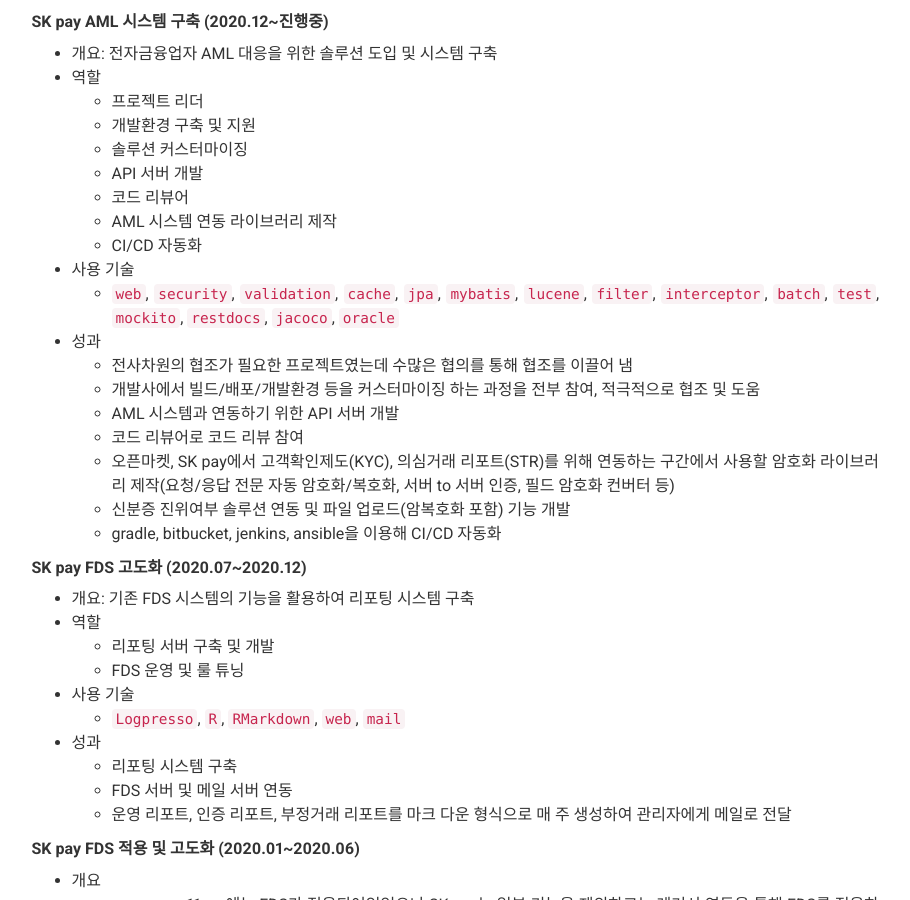
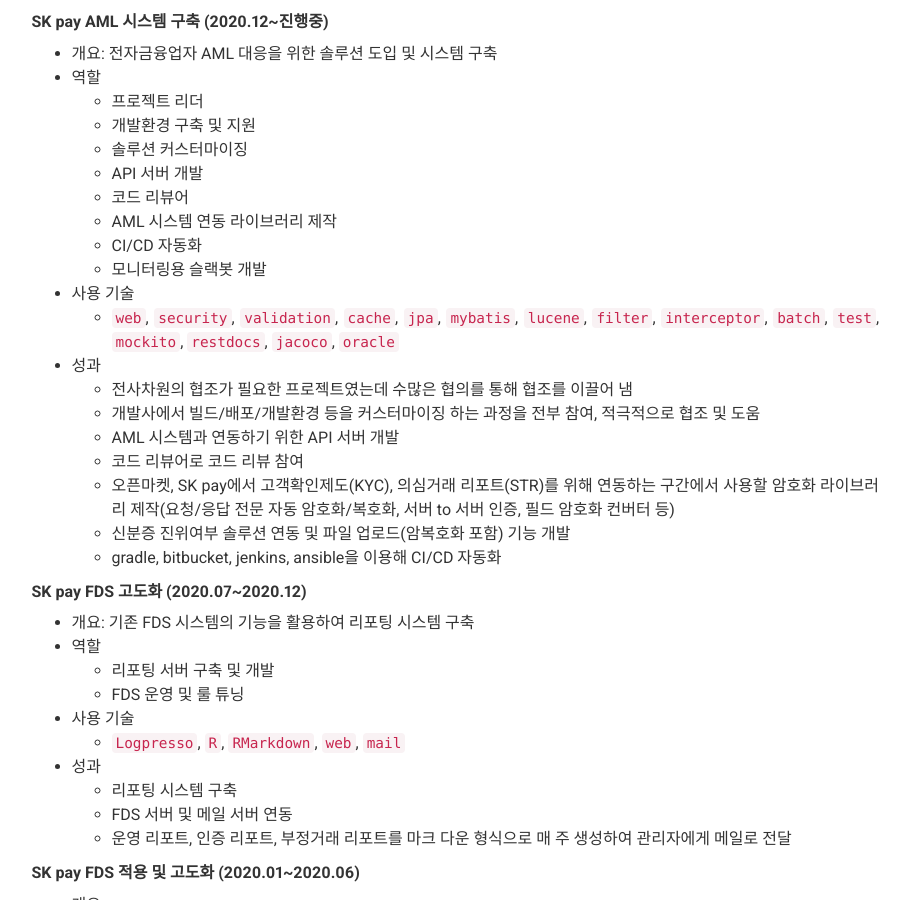
Before and after one commit to lcalmsky/resume, a Jekyll site: the page built from index.md, in a window 1280 px wide and 900 px high, scrolled down 2230 px. Shown: the whole window, without its empty margins (331-1241 px from the left). Built offline with Jekyll 4.4.1, drawn with Linux system fonts in a browser that asks for light colours; nearby versions of some CDN libraries.

Commit message:
Update _config.yml

```diff
--- a/_config.yml
+++ b/_config.yml
@@ -156,6 +156,10 @@
             * 코드 리뷰어
             * AML 시스템 연동 라이브러리 제작
             * CI/CD 자동화
+            * <details>
+              <summary>모니터링용 슬랙봇 개발</summary>
+              <img src="https://raw.githubusercontent.com/resume/master/images/slackbot.png">
+              </details>
           * 사용 기술
             * `web`, `security`, `validation`, `cache`, `jpa`, `mybatis`, `lucene`, `filter`, `interceptor`, `batch`, `test`, `mockito`, `restdocs`, `jacoco`, `oracle`
           * 성과
```
Also changed, not shown: images/slackbot.png (added).
